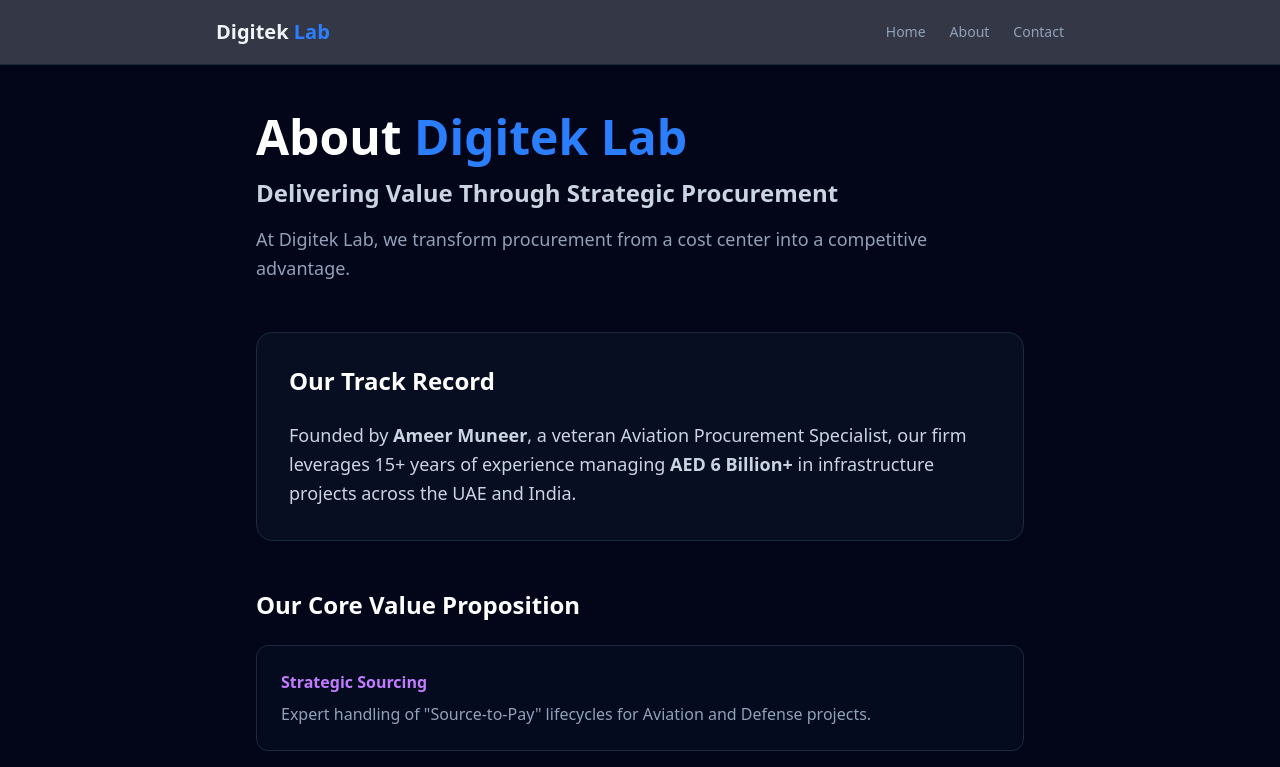
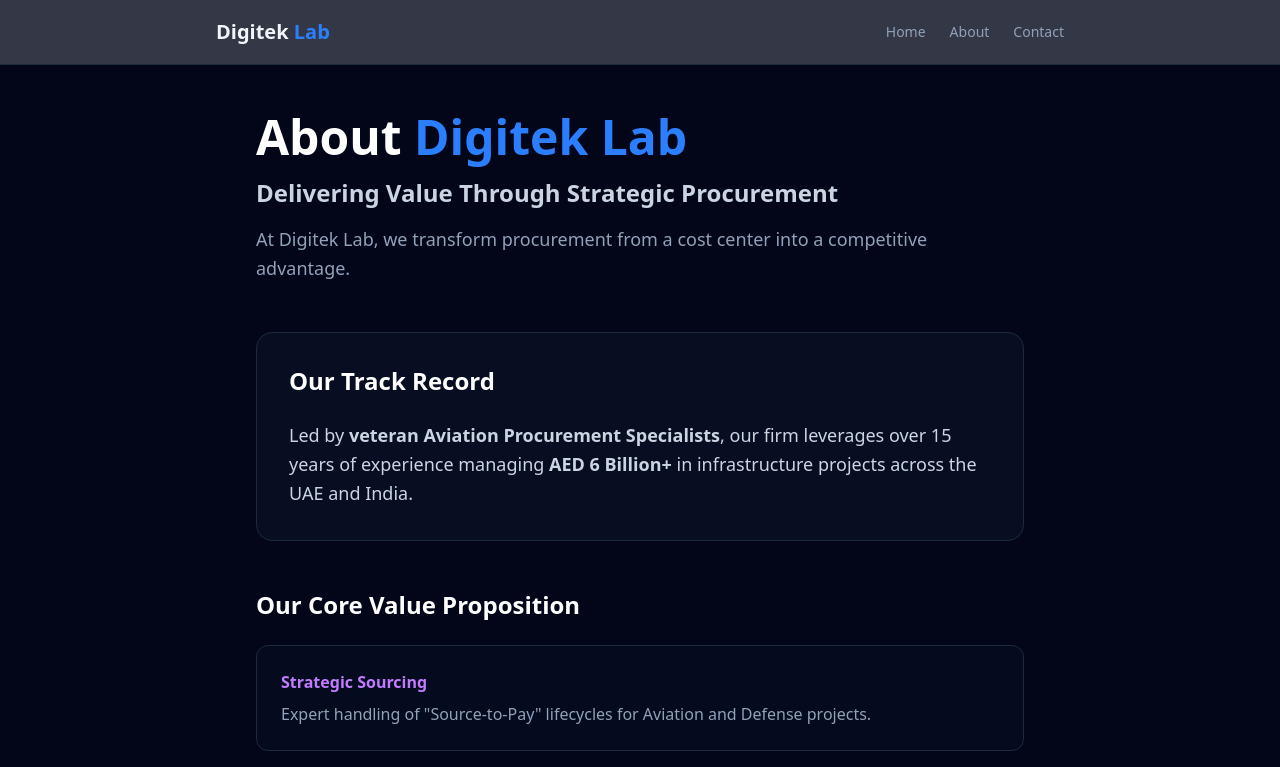
Before and after one commit to DigiTekLab-Official/digitek-landing, a Next.js app: page /about in a window 1280 px wide. Shown: the top 767 px of the page. Built offline with nearby package versions, Linux system fonts and the light colour scheme.

Commit message:
Fix lockfile mismatch

```diff
--- a/app/about/page.tsx
+++ b/app/about/page.tsx
@@ -17,11 +17,11 @@ export default function About() {
           </p>
         </div>
 
-        {/* The "Authority" Section (Track Record) */}
+        {/* The "Authority" Section (Track Record) - ANONYMIZED */}
         <div className="bg-slate-900/50 border border-slate-800 p-8 rounded-2xl space-y-6">
           <h2 className="text-2xl font-semibold text-white">Our Track Record</h2>
           <p className="text-slate-300 leading-relaxed text-lg">
-            Founded by <strong>Ameer Muneer</strong>, a veteran Aviation Procurement Specialist, our firm leverages 15+ years of experience managing <strong>AED 6 Billion+</strong> in infrastructure projects across the UAE and India.
+            Led by <strong>veteran Aviation Procurement Specialists</strong>, our firm leverages over 15 years of experience managing <strong>AED 6 Billion+</strong> in infrastructure projects across the UAE and India.
           </p>
         </div>
 
```
